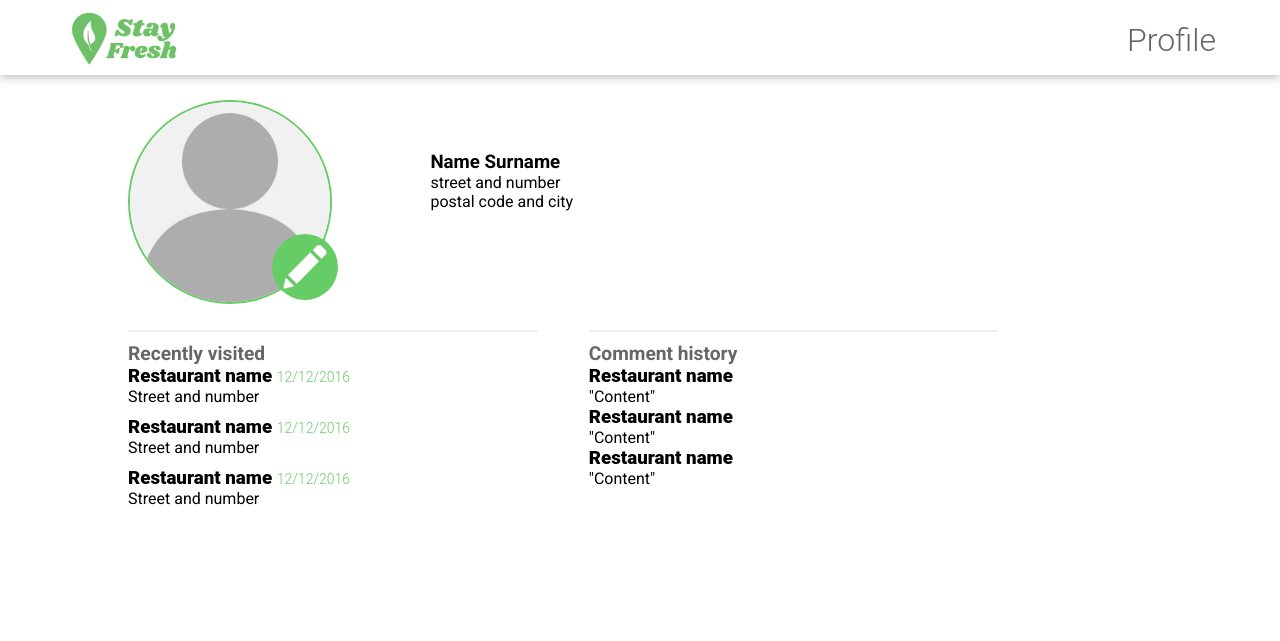
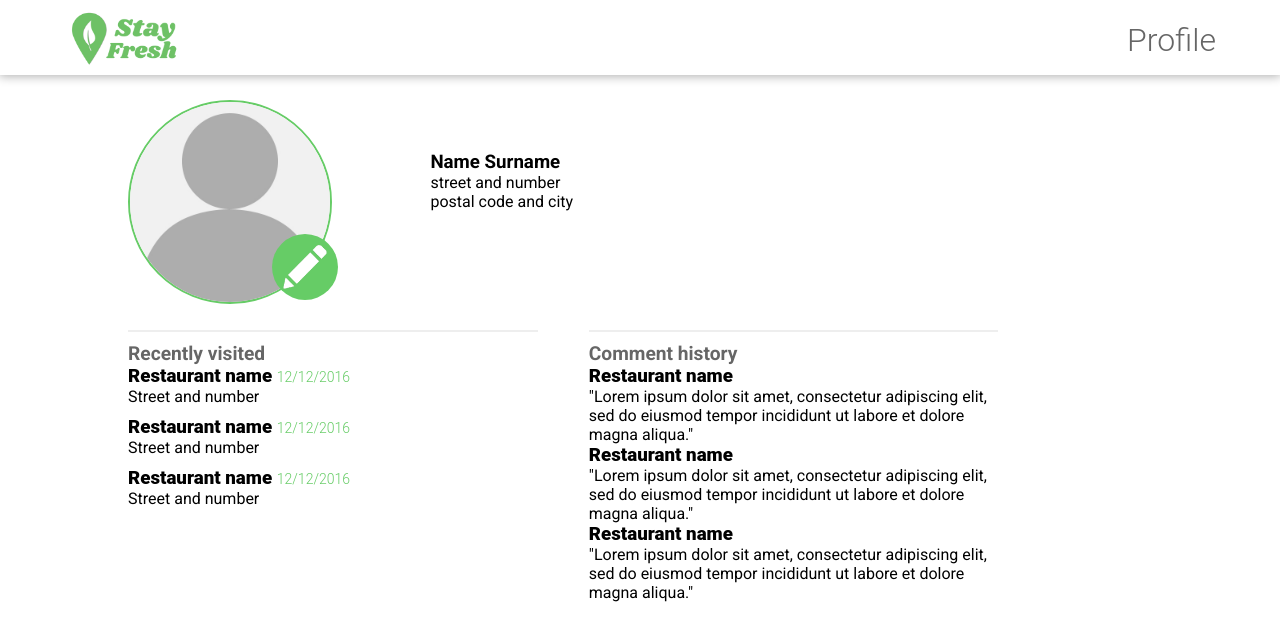
Before and after one commit to simodecl/simodecl.github.io, a Jekyll site: the page built from profile.md, in a window 1280 px wide. Shown: the top 641 px of the page. Built offline with Jekyll 4.4.1, drawn with Linux system fonts in a browser that asks for light colours; nearby versions of some CDN libraries.

Commit message:
'update'

```diff
--- a/profile.md
+++ b/profile.md
@@ -35,15 +35,15 @@ title   : "Profile"
         <h2>Comment history</h2>
         <div class="comment">
             <h3 class="restaurant-name">Restaurant name</h3>
-            <p class="comment-text">Content</p>
+            <p class="comment-text">Lorem ipsum dolor sit amet, consectetur adipiscing elit, sed do eiusmod tempor incididunt ut labore et dolore magna aliqua.</p>
         </div>
         <div class="comment">
             <h3 class="restaurant-name">Restaurant name</h3>
-            <p class="comment-text">Content</p>
+            <p class="comment-text">Lorem ipsum dolor sit amet, consectetur adipiscing elit, sed do eiusmod tempor incididunt ut labore et dolore magna aliqua.</p>
         </div>
         <div class="comment">
             <h3 class="restaurant-name">Restaurant name</h3>
-            <p class="comment-text">Content</p>
+            <p class="comment-text">Lorem ipsum dolor sit amet, consectetur adipiscing elit, sed do eiusmod tempor incididunt ut labore et dolore magna aliqua.</p>
         </div>
     </div>
 </div>
```
